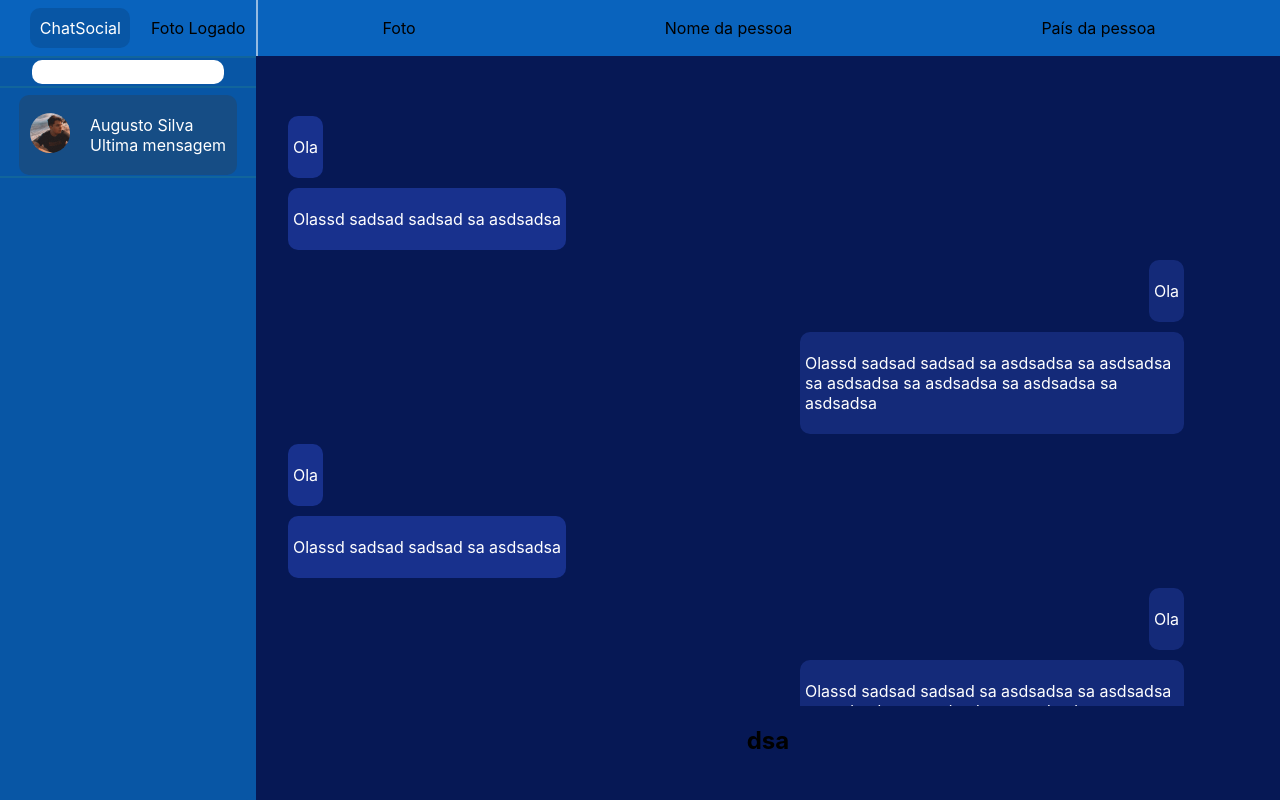
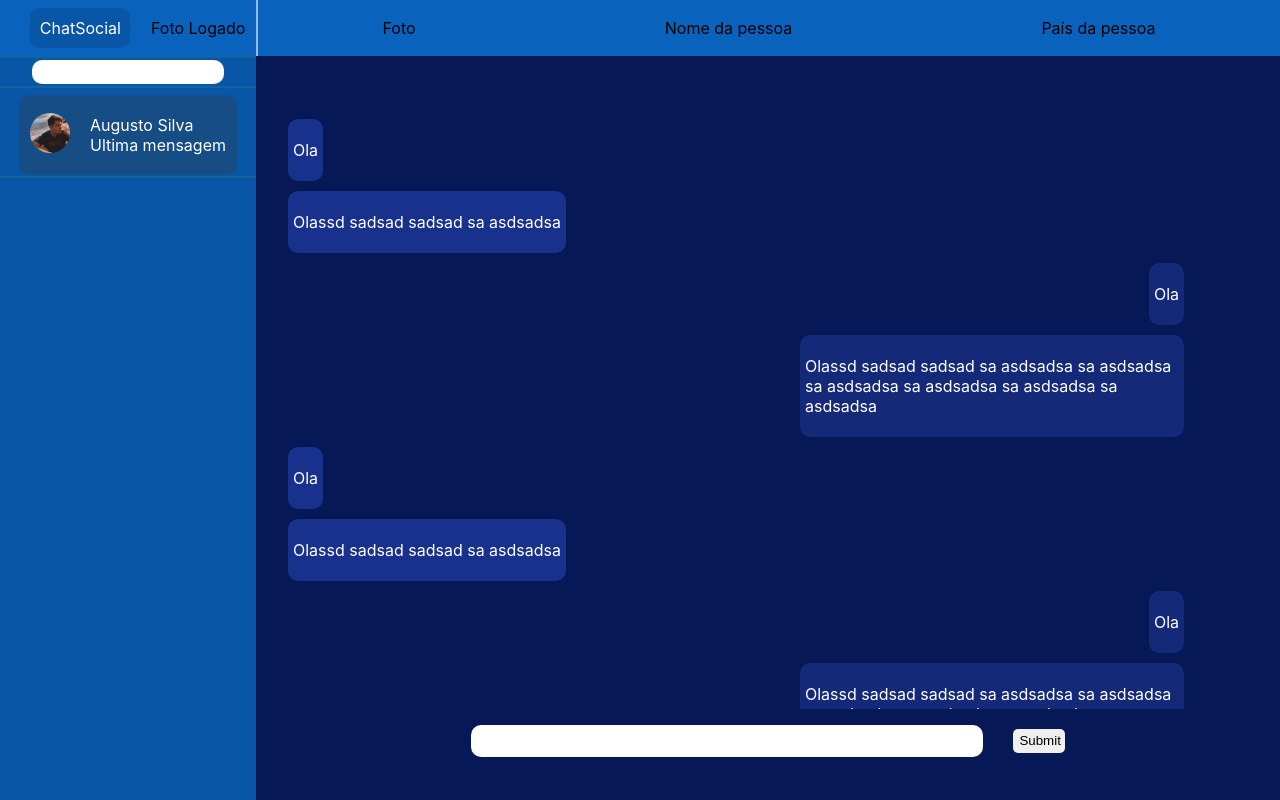
Before and after one commit to davi-souza2001/ChatSocial, a Next.js app: page / in a window 1280 px wide. Built offline with nearby package versions, Linux system fonts and the light colour scheme.

Commit message:
page login and finish structure the app

```diff
--- a/src/components/MessageContent/MessageContent.module.css
+++ b/src/components/MessageContent/MessageContent.module.css
@@ -58,3 +58,29 @@
     padding: 5px;
     border-radius: 10px;
 }
+
+.contentInput{
+    height: 8vh;
+    width: 80vw;
+    display: flex;
+    align-items: center;
+    justify-content: center;
+}
+
+.contentInput input[type='text']{
+    width: 40vw;
+    height: 4vh;
+    outline: none;
+    border: none;
+    border-radius: 10px;
+}
+
+.contentInput input[type='submit']{
+    margin-left: 30px;
+    height: 3vh;
+    width: 4vw;
+    outline: none;
+    border: none;
+    border-radius: 5px;
+    cursor: pointer;
+}
--- a/src/components/MessageContent/index.tsx
+++ b/src/components/MessageContent/index.tsx
@@ -65,7 +65,10 @@ export default function index() {
                     </div>
                 </div>
             </div>
-            <h2>dsa</h2>
+            <div className={styles.contentInput}>
+                <input type="text" />
+                <input type="submit"/>
+            </div>
         </div>
     )
 }
```
Also changed, not shown: src/pages/login.tsx (added, +13 -0 lines), src/styles/Login.module.css (added, +21 -0 lines).
